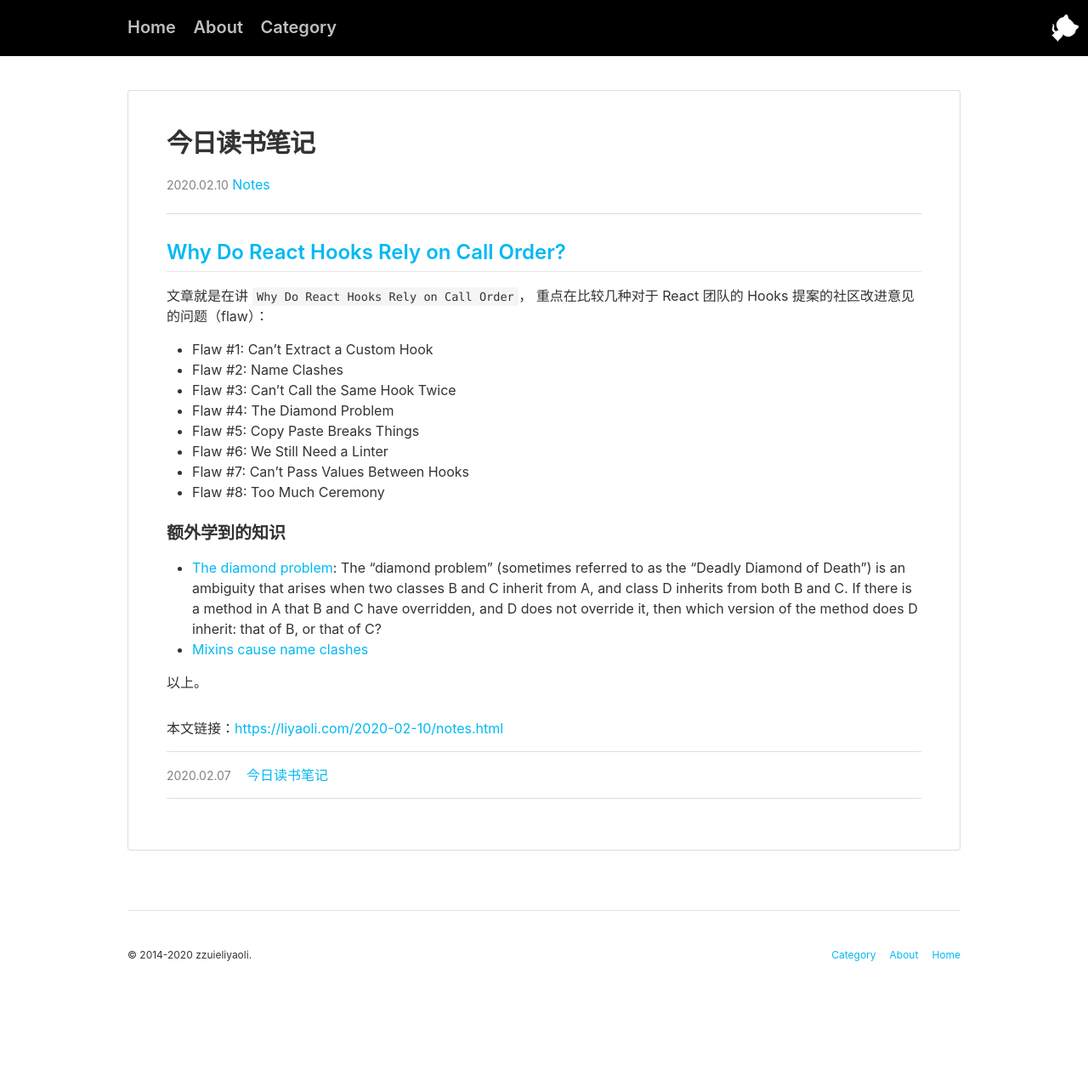
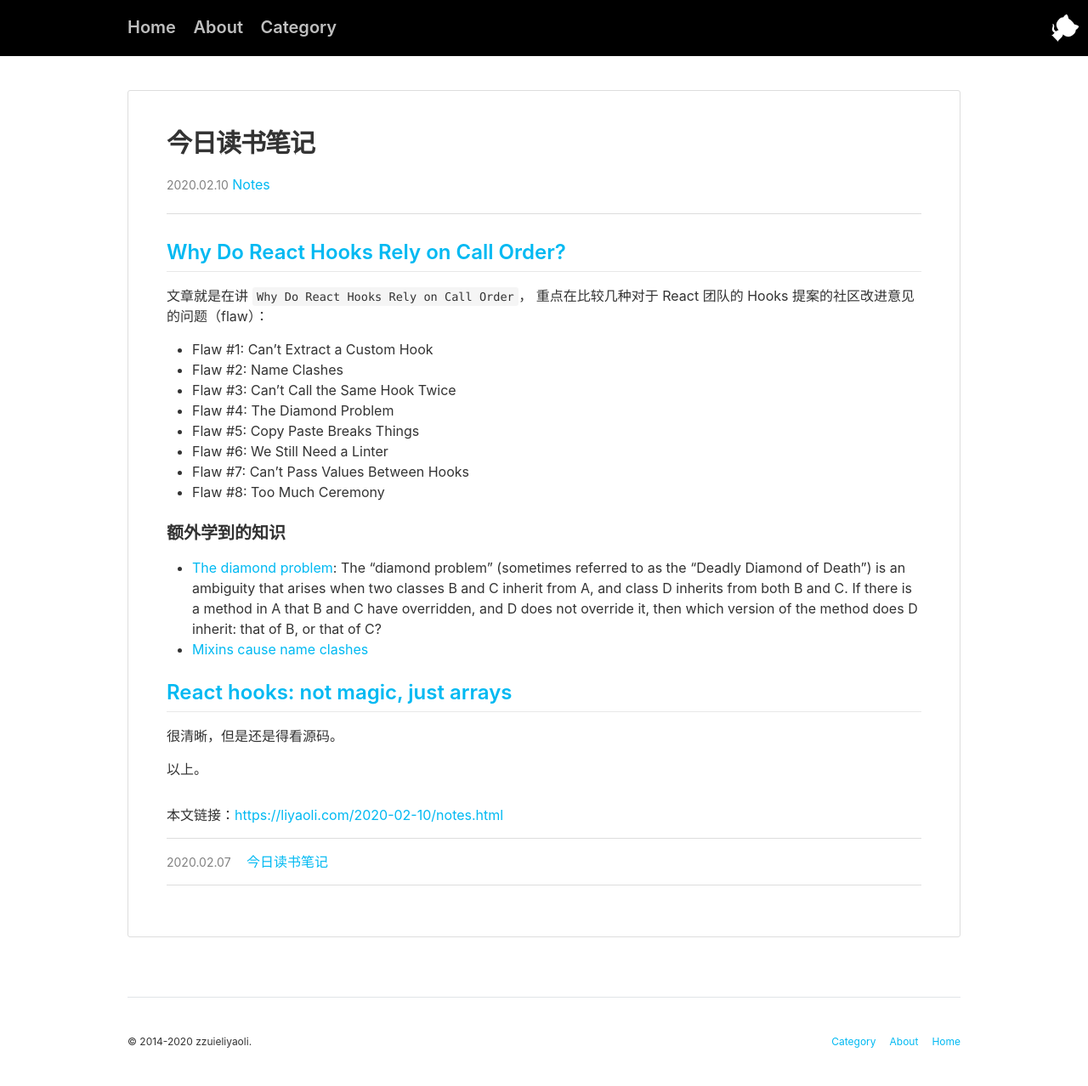
Before and after one commit to zzuieliyaoli/zzuieliyaoli.github.io, a Jekyll site: the page built from _posts/2020-2-10-notes.md, in a window 1280 px wide. Shown: the whole page at 85% size. Built offline with Jekyll 4.4.1, drawn with Linux system fonts in a browser that asks for light colours; comment, search, counter and statistics services are not loaded; before the commit the page ends 1176 px from its top, so only the background shows below that.

Commit message:
feat: update note

```diff
--- a/_posts/2020-2-10-notes.md
+++ b/_posts/2020-2-10-notes.md
@@ -23,4 +23,8 @@ categories: [Notes]
 - [The diamond problem](https://en.wikipedia.org/wiki/Multiple_inheritance#The_diamond_problem): The "diamond problem" (sometimes referred to as the "Deadly Diamond of Death") is an ambiguity that arises when two classes B and C inherit from A, and class D inherits from both B and C. If there is a method in A that B and C have overridden, and D does not override it, then which version of the method does D inherit: that of B, or that of C?
 - [Mixins cause name clashes](https://reactjs.org/blog/2016/07/13/mixins-considered-harmful.html#mixins-cause-name-clashes)
 
+## [React hooks: not magic, just arrays](https://medium.com/@ryardley/react-hooks-not-magic-just-arrays-cd4f1857236e)
+
+很清晰，但是还是得看源码。
+
 以上。
```
